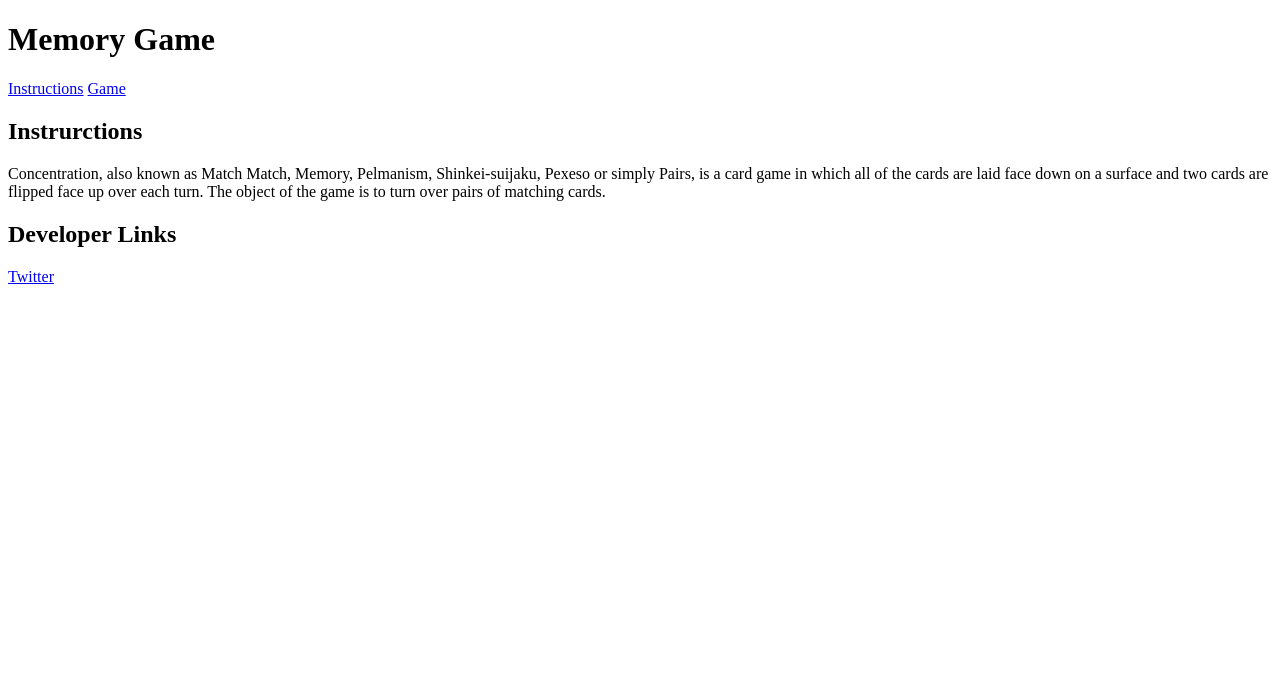
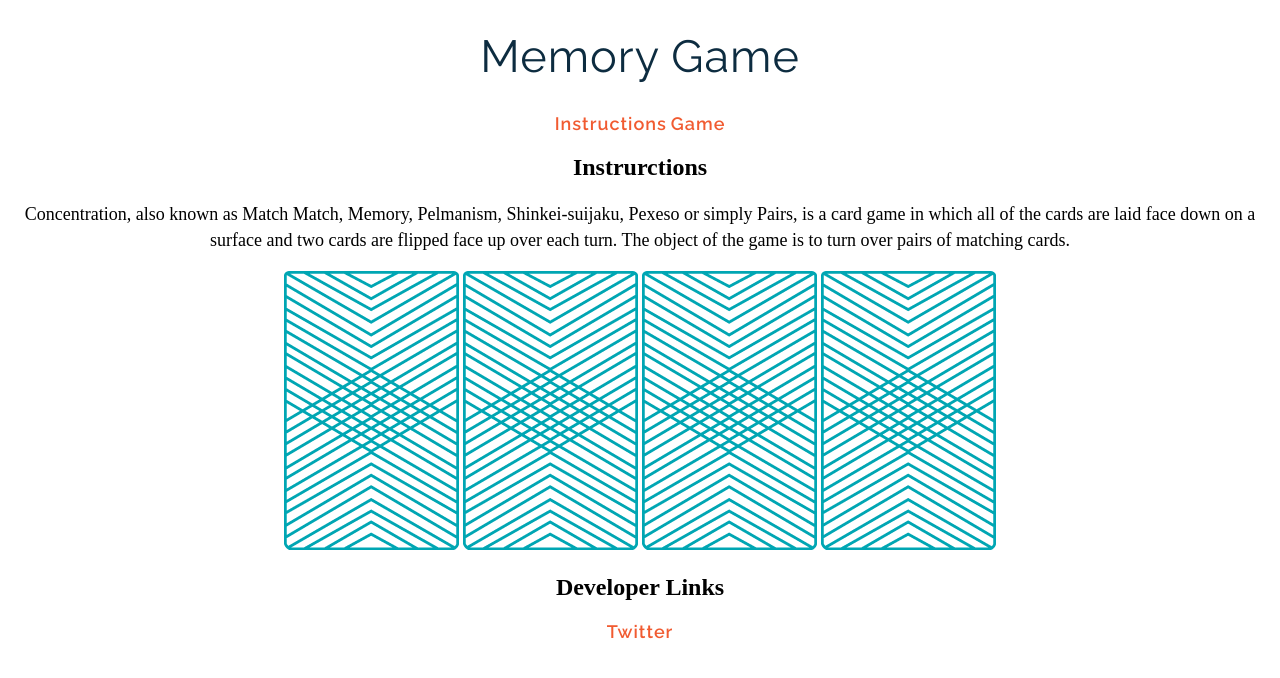
Before and after one commit to JaAlSaDev/wdi-fundamentals-memorygame, a plain HTML site: page memory_game/index.html in a window 1280 px wide. Drawn offline with Linux system fonts and the light colour scheme; a web font is replaced by a local one.

Commit message:
edited index.html, added card images, created main.css.

```diff
--- /dev/null
+++ b/memory_game/CSS/main.css
@@ -0,0 +1,28 @@
+h1 {
+	color: #0D2C40;
+
+	font-family:"Raleway", sans-serif;
+	font-weight:400;
+	letter-spacing: 1PX;
+	font-size: 45PX;
+
+}
+
+a {
+	font-family: "Raleway", sans-serif;
+	color: #F15B31;
+	letter-spacing: 1PX;
+	font-weight: 600;
+	font-size: 18PX;
+	text-decoration: none;
+}
+
+p{
+	font-family: "Droid Serif", serif;
+	line-height: 26PX;
+	font-size:18PX;
+}
+
+body{
+	text-align: center;
+}
--- a/memory_game/index.html
+++ b/memory_game/index.html
@@ -2,16 +2,29 @@
 <html>
 <head>
 	<title>Memory Card Game</title>
+	<link href="https://fonts.googleapis.com/css?family=Droid+Serif|Raleway:400,500,600,700" rel="stylesheet">
+	<link rel="stylesheet" type="text/css" href="css/main.css">
 </head>
 <body>
 	<h1>Memory Game</h1>
-	<a href="#"> Instructions</a>
-	<a href="#"> Game</a>
+	<a  href="#"> Instructions</a>
+	<a  href="#"> Game</a>
 
 	<h2>Instrurctions</h2>
 
 	<p>Concentration, also known as Match Match, Memory, Pelmanism, Shinkei-suijaku, Pexeso or simply Pairs, is a card game in which all of the cards are laid face down on a surface and two cards are flipped face up over each turn. The object of the game is to turn over pairs of matching cards.</p>
+
+
+	<div>
+		<img src="images/back.png" alt="Queen of Diamonds">
+		<img src="images/back.png" alt="Queen of Hearts">
+		<img src="images/back.png" alt="King of Diamonds">
+		<img src="images/back.png" alt="King of Hearts">
+
+	</div>
 	<h2>Developer Links</h2>
 	<a href="https://twitter.com/JaAlSaDev" target="_black">Twitter</a>
+
+
 </body>
 </html>
```
Also changed, not shown: memory_game/Images/back.png (added), memory_game/Images/king-of-diamonds.png (added), memory_game/Images/king-of-hearts.png (added), memory_game/Images/queen-of-diamonds.png (added), memory_game/Images/queen-of-hearts.png (added).
